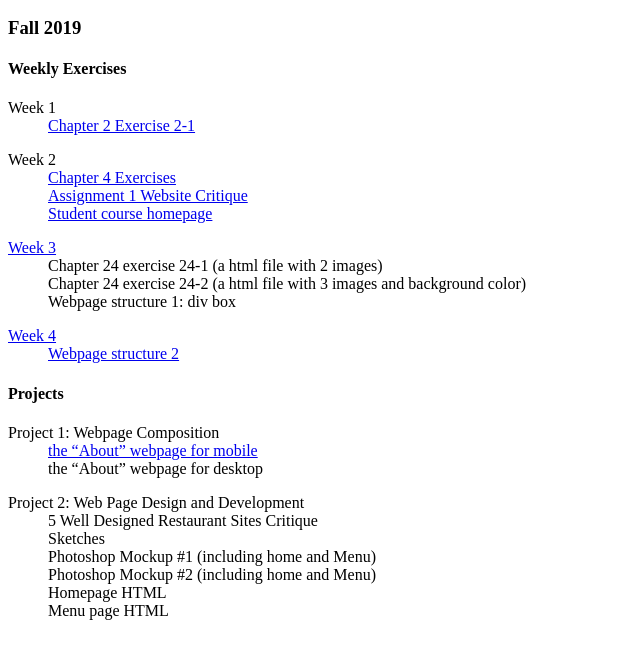
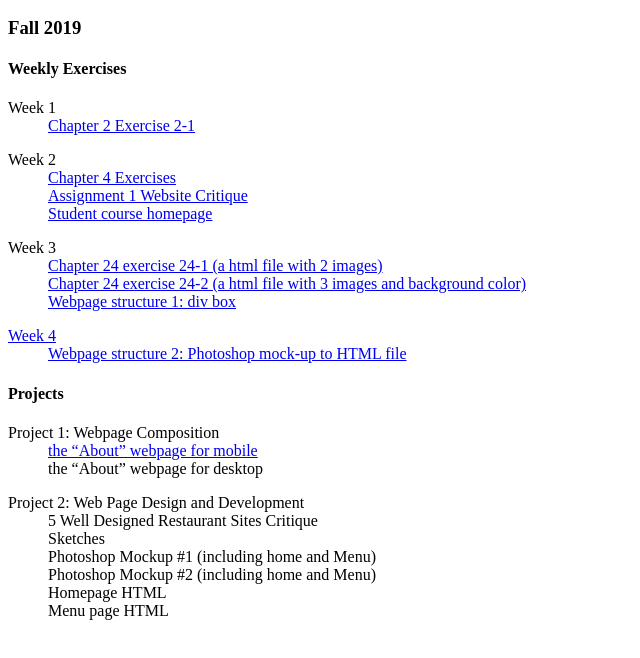
Before and after one commit to oldmanspidey/AVT-217-004-Fall-2019, a plain HTML site: page weekly/index.html in a window 1280 px wide. Shown: the part 110-768 px from the top of the page, without its empty margins (0-640 px from the left). Drawn offline with Linux system fonts and the light colour scheme.

Commit message:
Update index.html

```diff
--- a/weekly/index.html
+++ b/weekly/index.html
@@ -27,15 +27,15 @@
 </dl>
 
 <dl>
-<dt><a href="/AVT-217-004-Fall-2019/weekly/w3/">Week 3</a></dt>
-<dd>Chapter 24 exercise 24-1 (a html file with 2 images)</dd>
-<dd>Chapter 24 exercise 24-2 (a html file with 3 images and background color)</dd>
-<dd>Webpage structure 1: div box </dd>
+<dt>Week 3</dt>
+	<dd><a href="/AVT-217-004-Fall-2019/weekly/w3/Exercise_24_1.html">Chapter 24 exercise 24-1 (a html file with 2 images)</a></dd>
+	<dd><a href="/AVT-217-004-Fall-2019/weekly/w3/Exercise_24_2.html">Chapter 24 exercise 24-2 (a html file with 3 images and background color)</a></dd>
+	<dd><a href="/AVT-217-004-Fall-2019/weekly/w3/div1.html">Webpage structure 1: div box</dd>
 </dl>
 
 <dl>
 <dt><a href="/AVT-217-004-Fall-2019/weekly/w4/">Week 4</a></dt>
-<dd><a href="/w2/psd2html.html">Webpage structure 2</a></dd>
+<dd><a href="/w2/psd2html.html">Webpage structure 2: Photoshop mock-up to HTML file</a></dd>
 <dd></dd>
 <dd></dd>
 </dl>
```
